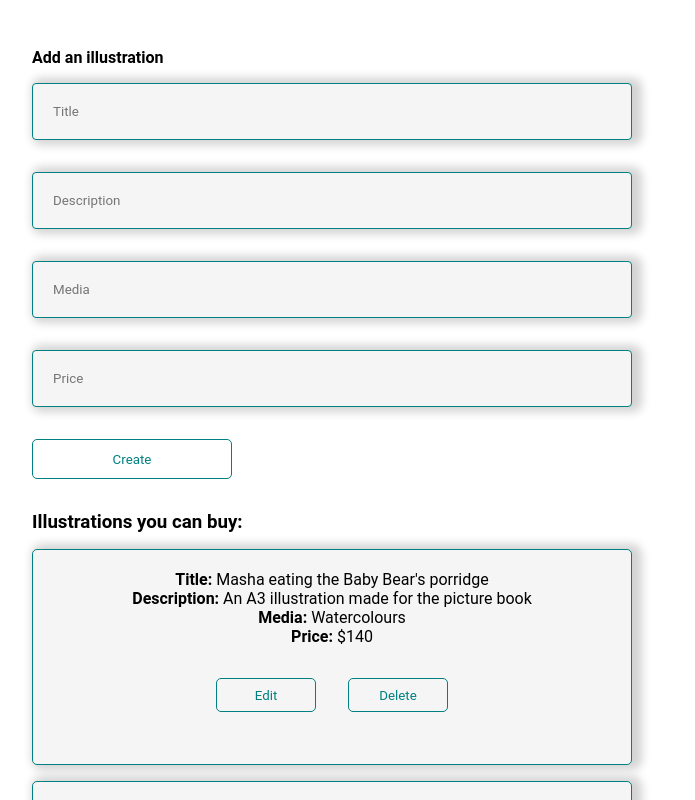
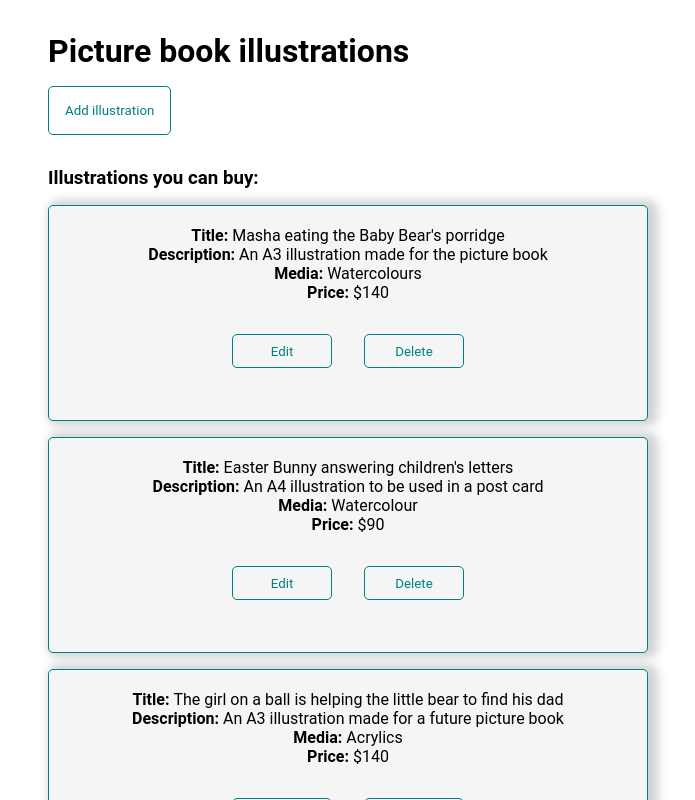
Before and after one commit to mlatysheva/vue_illustrations_app, a Vue app: page / in a window 1280 px wide. Shown: the top 800 px of the page, without its empty margins (0-695 px from the left). Built offline with nearby package versions, Linux system fonts and the light colour scheme.

Commit message:
feat: add modal window to create an illustration

```diff
--- a/src/App.vue
+++ b/src/App.vue
@@ -1,8 +1,17 @@
 <template>
   <div class="app">
-    <illustration-form
-      @add="addIllustration"
-    />
+    <h1 style="text-align: flex-start; margin-left: 1rem;">Picture book illustrations</h1>
+    <my-button
+      style="align-self: flex-start; margin-left: 1rem;"
+      @click="showDialog"
+    >
+      Add illustration
+    </my-button>
+    <my-dialog v-model:show="dialogVisible">
+      <illustration-form
+        @add="addIllustration"
+      />
+    </my-dialog>
     <illustrations-list
       :illustrations="illustrations"
       @remove="removeIllustration"
@@ -12,9 +21,11 @@
 <script>
   import IllustrationForm from "@/components/IllustrationForm";
   import IllustrationsList from "@/components/IllustrationsList";
+import MyButton from './components/UI/MyButton.vue';
   export default {
     components: {
-      IllustrationsList, IllustrationForm
+      IllustrationsList, IllustrationForm,
+      MyButton,
     },
     data() {
       return {
@@ -23,14 +34,19 @@
           { id: 2, title: "Easter Bunny answering children's letters", description: 'An A4 illustration to be used in a post card', media: 'Watercolour', price: '$90' },
           { id: 3, title: "The girl on a ball is helping the little bear to find his dad", description: 'An A3 illustration made for a future picture book', media: 'Acrylics', price: '$140' }
         ],
+        dialogVisible: false,
       }
     },
     methods: {
       addIllustration(illustration) {
         this.illustrations.push(illustration);
+        this.dialogVisible = false;
       },
       removeIllustration(illustration) {
         this.illustrations = this.illustrations.filter( item => item.id !== illustration.id);
+      },
+      showDialog() {
+        this.dialogVisible = true;
       }
     },
   }
@@ -46,6 +62,9 @@
   .app {
     max-width: 1440px;
     width: 100%;
+    margin: 1rem;
     padding: 1rem;
+    display: flex;
+    flex-direction: column;
   }
 </style>
--- a/src/components/IllustrationForm.vue
+++ b/src/components/IllustrationForm.vue
@@ -63,16 +63,17 @@ import MyInput from './UI/MyInput.vue';
     display: flex;
     flex-direction: column;
     justify-content: center;
+    align-items: center;
   }
 
   .small-title {
-    padding-left: 1rem;
     padding-top: 2rem;
+    align-self: flex-start;
   }
 
   .create-btn {
     width: 200px;
     height: 40px;
-    align-self: flex-start;
+    align-self: flex-end;
   }
 </style>
--- a/src/components/IllustrationsList.vue
+++ b/src/components/IllustrationsList.vue
@@ -1,6 +1,11 @@
 <template>
   <div v-if="illustrations.length > 0">
-    <h3 class="small-title">Illustrations you can buy:</h3>
+    <h3
+      class="small-title"
+      style="margin-left: 1rem;"
+    >
+      Illustrations you can buy:
+    </h3>
     <illustration-item
       v-for="illustration in illustrations"
       :illustration="illustration"
--- /dev/null
+++ b/src/components/UI/MyDialog.vue
@@ -0,0 +1,45 @@
+<template>
+  <div class="dialog" v-if="show" @click.stop="hideDialog">
+    <div @click.stop class="dialog-content">
+      <slot></slot>
+    </div>
+
+  </div>
+</template>
+<script>
+
+export default {
+  name: 'my-dialog',
+  props: {
+    show: {
+      type: Boolean,
+      default: false,
+    }
+  },
+  methods: {
+    hideDialog() {
+      this.$emit('update:show', false)
+    }
+  }
+}
+</script>
+<style scoped>
+.dialog {
+  top: 0;
+  bottom: 0;
+  right: 0;
+  left: 0;
+  background: rgba(0, 0, 0, 0.5);
+  position: fixed;
+  display: flex;
+}
+
+.dialog-content {
+  margin: auto;
+  padding: 2rem;
+  background: white;
+  border-radius: 5px;
+  min-height: 50px;
+  min-width: 500px;
+}
+</style>
--- a/src/components/UI/MyInput.vue
+++ b/src/components/UI/MyInput.vue
@@ -21,7 +21,7 @@ export default {
 </script>
 <style scoped>
   .input {
-    max-width: 600px;
+    max-width: 450px;
     width: 100%;
     margin: 1rem;
     background-color: #f5f5f5;
```
Also changed, not shown: src/components/UI/index.js (+5 -3 lines).
